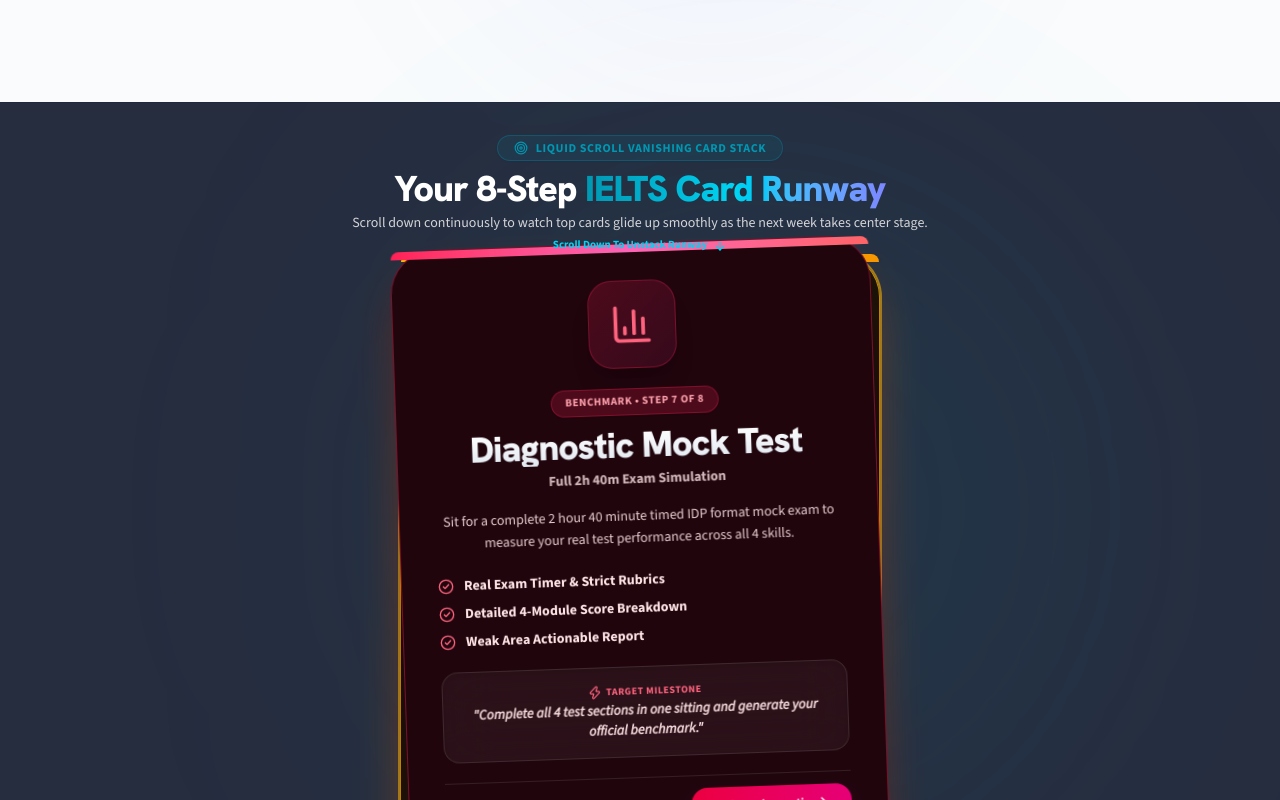
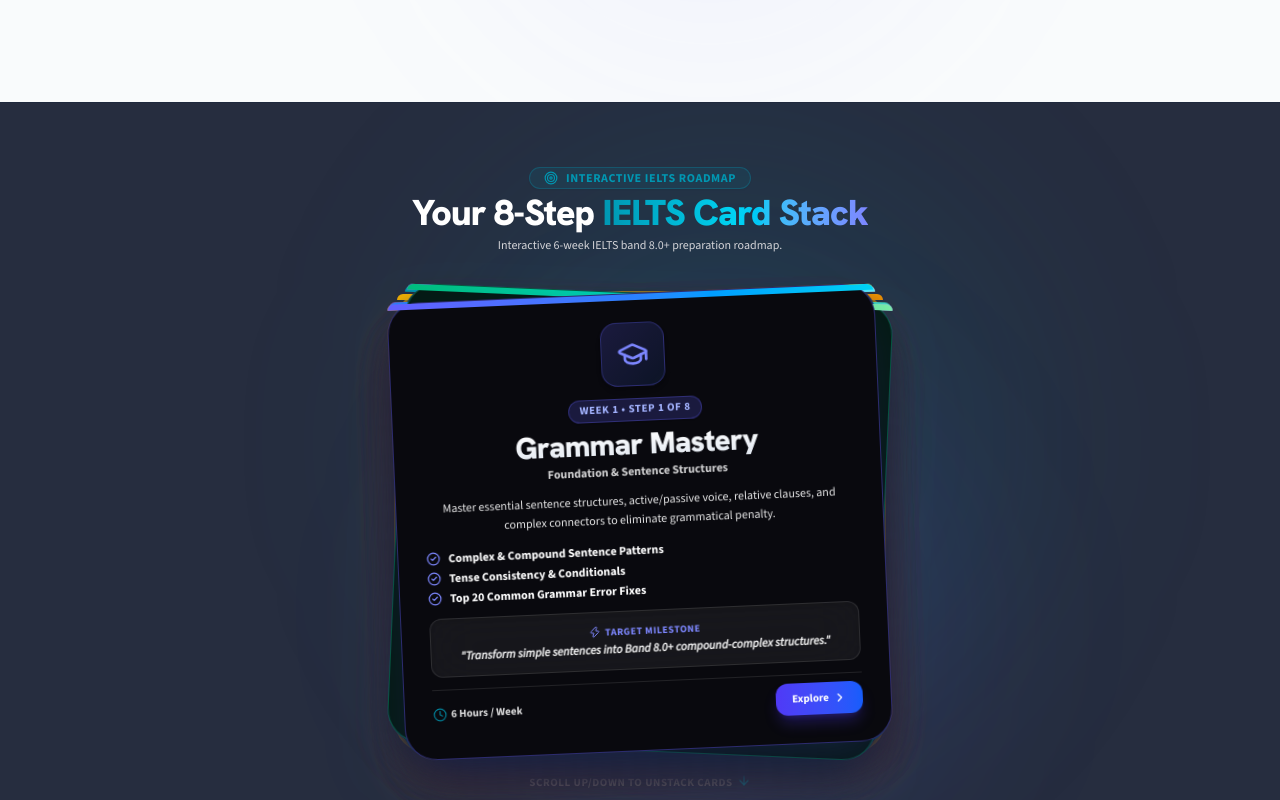
Before and after one commit to farhan5178/itp-verse-v1, a React (Vite) app: page /#/ in a window 1280 px wide. Shown: the part 4860-5660 px from the top of the page. Built offline with nearby package versions, Linux system fonts and the light colour scheme.

Commit message:
features section v3

```diff
--- a/src/components/home/StudyRoadmap.jsx
+++ b/src/components/home/StudyRoadmap.jsx
@@ -1,5 +1,5 @@
-import React, { useRef } from 'react';
-import { motion, useScroll, useTransform, useSpring } from 'framer-motion';
+import React, { useEffect, useRef } from 'react';
+import { motion, useMotionValue, useTransform, useSpring } from 'framer-motion';
 import {
   GraduationCap,
   BookMarked,
@@ -11,6 +11,7 @@
   ShieldCheck,
   CheckCircle2,
   ChevronRight,
+  ChevronLeft,
   Clock,
   Target,
   Zap,
@@ -22,7 +23,7 @@
     stepNumber: 1,
     week: 'Week 1',
     title: 'Grammar Mastery',
-    subtitle: 'Foundation & Complex Sentence Structures',
+    subtitle: 'Foundation & Sentence Structures',
     icon: GraduationCap,
     baseRotation: -2.5,
     cardTheme: {
@@ -216,122 +217,119 @@
   }
 ];
 
-/* Ultra-Smooth Liquid Vanishing Card Component */
-function VanishingCard({ step, index, totalSteps, smoothProgress }) {
+/* Compact Multi-Device Responsive Motion Card */
+function MotionCard({ step, index, totalSteps, smoothProgress }) {
   const IconComponent = step.icon;
   const theme = step.cardTheme;
   const isLast = index === totalSteps - 1;
 
-  // Continuous Step scroll thresholds
-  const start = index / totalSteps;
-  const end = (index + 1) / totalSteps;
-  const fadeStart = start + (0.7 / totalSteps);
+  const stepStart = index / totalSteps;
+  const stepEnd = (index + 1) / totalSteps;
 
-  // Silky 60fps Liquid Physics Transforms
-  const y = useTransform(
+  const translateY = useTransform(
     smoothProgress,
-    [start, end],
-    isLast ? ['0%', '0%'] : ['0%', '-140%']
+    [stepStart, stepEnd],
+    isLast ? [0, 0] : [0, -120]
   );
 
   const opacity = useTransform(
     smoothProgress,
-    [start, fadeStart, end],
-    isLast ? [1, 1, 1] : [1, 0.98, 0]
+    [stepStart, stepStart + (0.7 / totalSteps), stepEnd],
+    isLast ? [1, 1, 1] : [1, 0.95, 0]
   );
 
   const scale = useTransform(
     smoothProgress,
-    [start, end],
-    isLast ? [1, 1] : [1, 0.88]
+    [stepStart, stepEnd],
+    isLast ? [1, 1] : [1, 0.92]
   );
 
   const rotate = useTransform(
     smoothProgress,
-    [start, end],
-    isLast ? [0, 0] : [step.baseRotation, step.baseRotation - 14]
+    [stepStart, stepEnd],
+    isLast ? [0, 0] : [step.baseRotation, step.baseRotation - 8]
   );
 
   return (
     <motion.div
       style={{
-        y,
+        y: useTransform(translateY, (v) => `${v}%`),
         opacity,
         scale,
         rotate,
         zIndex: totalSteps - index,
         willChange: 'transform, opacity'
       }}
-      className="absolute inset-0 flex items-center justify-center p-4 transform-gpu pointer-events-auto"
+      className="absolute inset-0 flex items-center justify-center p-2 sm:p-3 transform-gpu pointer-events-auto"
     >
-      <div className={`group relative w-full max-w-lg rounded-[36px] sm:rounded-[44px] p-6 sm:p-9 shadow-2xl border backdrop-blur-2xl transition-transform duration-200 ${theme.bg}`}>
+      <div className={`group relative w-full rounded-[24px] sm:rounded-[32px] p-4 sm:p-6 lg:p-7 shadow-2xl border backdrop-blur-2xl transition-all duration-300 ${theme.bg}`}>
 
         {/* Accent Top Bar */}
-        <div className={`absolute top-0 left-0 right-0 h-2 bg-gradient-to-r ${theme.bar} rounded-t-[44px]`} />
+        <div className={`absolute top-0 left-0 right-0 h-1.5 bg-gradient-to-r ${theme.bar} rounded-t-[24px] sm:rounded-t-[32px]`} />
 
-        {/* Top Icon Box */}
-        <div className="flex justify-center mb-5">
-          <div className={`w-18 h-18 sm:w-22 sm:h-22 rounded-3xl ${theme.iconBg} flex items-center justify-center shadow-xl transition-transform group-hover:scale-105 duration-300`}>
-            <IconComponent className="w-9 h-9 sm:w-11 sm:h-11" />
+        {/* Compact Responsive Icon Header */}
+        <div className="flex justify-center mb-2 sm:mb-3">
+          <div className={`w-12 h-12 sm:w-16 sm:h-16 rounded-2xl ${theme.iconBg} flex items-center justify-center shadow-md transition-transform group-hover:scale-105 duration-300`}>
+            <IconComponent className="w-6 h-6 sm:w-8 sm:h-8" />
           </div>
         </div>
 
         {/* Top Pill Badge: Week & Step */}
-        <div className="flex items-center justify-center gap-2 mb-3">
-          <span className={`text-[11px] font-black uppercase tracking-wider px-3.5 py-1 rounded-full border shadow-xs ${theme.pill}`}>
+        <div className="flex items-center justify-center gap-2 mb-2">
+          <span className={`text-[10px] sm:text-[11px] font-black uppercase tracking-wider px-2.5 py-0.5 rounded-full border shadow-xs ${theme.pill}`}>
             {step.week} • Step {step.stepNumber} of 8
           </span>
         </div>
 
         {/* Hero Bold Title */}
-        <div className="text-center mb-4">
-          <h3 className="text-3xl sm:text-4xl font-black tracking-tight leading-none mb-1.5 bg-gradient-to-b from-white to-slate-200 bg-clip-text text-transparent">
+        <div className="text-center mb-2 sm:mb-3">
+          <h3 className="text-xl sm:text-2xl lg:text-3xl font-black tracking-tight leading-none mb-1 bg-gradient-to-b from-white to-slate-200 bg-clip-text text-transparent">
             {step.title}
           </h3>
-          <p className="text-xs sm:text-sm font-bold opacity-80">
+          <p className="text-[11px] sm:text-xs font-bold opacity-80 line-clamp-1">
             {step.subtitle}
           </p>
         </div>
 
-        {/* Paragraph Description */}
-        <p className="text-xs sm:text-sm font-medium leading-relaxed text-center opacity-90 mb-5 max-w-md mx-auto line-clamp-3">
+        {/* Description Paragraph */}
+        <p className="text-[11px] sm:text-xs font-medium leading-relaxed text-center opacity-90 mb-3 max-w-md mx-auto line-clamp-2">
           {step.description}
         </p>
 
         {/* Highlights Checklist */}
-        <div className="space-y-2 mb-5 max-w-md mx-auto">
+        <div className="space-y-1 mb-3 max-w-md mx-auto">
           {step.highlights.map((h, i) => (
-            <div key={i} className="flex items-center gap-2.5 text-xs sm:text-sm font-bold text-left">
-              <CheckCircle2 className={`w-4 h-4 shrink-0 ${theme.bulletIcon}`} />
+            <div key={i} className="flex items-center gap-2 text-[11px] sm:text-xs font-bold text-left">
+              <CheckCircle2 className={`w-3.5 h-3.5 shrink-0 ${theme.bulletIcon}`} />
               <span className="truncate">{h}</span>
             </div>
           ))}
         </div>
 
         {/* Target Milestone Box */}
-        <div className="p-3.5 sm:p-4 rounded-2xl bg-white/5 dark:bg-black/20 backdrop-blur-xl border border-white/10 mb-5 text-center shadow-inner">
-          <span className={`text-[10px] font-black uppercase tracking-wider flex items-center justify-center gap-1 mb-0.5 ${theme.accent}`}>
-            <Zap className="w-3.5 h-3.5" />
+        <div className="p-2.5 sm:p-3 rounded-xl bg-white/5 dark:bg-black/20 backdrop-blur-xl border border-white/10 mb-3 text-center shadow-inner">
+          <span className={`text-[9px] sm:text-[10px] font-black uppercase tracking-wider flex items-center justify-center gap-1 mb-0.5 ${theme.accent}`}>
+            <Zap className="w-3 h-3" />
             <span>Target Milestone</span>
           </span>
-          <p className="text-xs sm:text-sm font-extrabold italic opacity-95 line-clamp-2">
+          <p className="text-[11px] sm:text-xs font-extrabold italic opacity-95 line-clamp-1">
             "{step.sampleTask}"
           </p>
         </div>
 
         {/* Bottom Meta & Action Button */}
-        <div className="flex items-center justify-between pt-3 border-t border-white/10">
-          <div className="flex items-center gap-1.5 text-xs font-black opacity-85">
-            <Clock className="w-4 h-4 text-[#0097B2]" />
-            <span>{step.duration}</span>
+        <div className="flex items-center justify-between pt-2 border-t border-white/10">
+          <div className="flex items-center gap-1 text-[11px] font-black opacity-85">
+            <Clock className="w-3.5 h-3.5 text-[#0097B2]" />
+            <span className="truncate">{step.duration}</span>
           </div>
 
           <button
             type="button"
-            className={`px-5 py-2.5 rounded-2xl font-black text-xs transition-all cursor-pointer flex items-center gap-1.5 ${theme.btn}`}
+            className={`px-3.5 py-1.5 sm:px-4 sm:py-2 rounded-xl font-black text-[11px] transition-all cursor-pointer flex items-center gap-1 ${theme.btn}`}
           >
-            <span>Explore {step.title.split(' ')[0]}</span>
-            <ChevronRight className="w-4 h-4" />
+            <span>Explore</span>
+            <ChevronRight className="w-3.5 h-3.5" />
           </button>
         </div>
 
@@ -343,74 +341,144 @@
 export default function StudyRoadmap() {
   const containerRef = useRef(null);
 
-  /* Scroll Progress Tracker across 600vh scroll runway */
-  const { scrollYProgress } = useScroll({
-    target: containerRef,
-    offset: ['start start', 'end end']
+  const rawProgress = useMotionValue(0);
+
+  const smoothProgress = useSpring(rawProgress, {
+    stiffness: 80,
+    damping: 20,
+    mass: 0.5,
+    restDelta: 0.0001
   });
 
-  /* Low Stiffness & High Damping for Liquid Ultra-Smooth Continuous Inertia Glide */
-  const smoothProgress = useSpring(scrollYProgress, {
-    stiffness: 40,
-    damping: 28,
-    mass: 1.2,
-    restDelta: 0.0001
-  });
+  const touchStartYRef = useRef(0);
+
+  useEffect(() => {
+    const node = containerRef.current;
+    if (!node) return;
+
+    const handleWheel = (e) => {
+      const rect = node.getBoundingClientRect();
+      const vh = window.innerHeight;
+
+      const isInFocus = rect.top <= 60 && rect.bottom >= vh - 60;
+      if (!isInFocus) return;
+
+      const delta = e.deltaY;
+      const sensitivity = 0.00085;
+      const current = rawProgress.get();
+
+      if (delta < 0 && current <= 0) return;
+      if (delta > 0 && current >= 1) return;
+
+      e.preventDefault();
+      const next = Math.max(0, Math.min(1, current + delta * sensitivity));
+      rawProgress.set(next);
+    };
+
+    const handleTouchStart = (e) => {
+      if (e.touches.length === 1) {
+        touchStartYRef.current = e.touches[0].clientY;
+      }
+    };
+
+    const handleTouchMove = (e) => {
+      if (e.touches.length !== 1) return;
+
+      const rect = node.getBoundingClientRect();
+      const vh = window.innerHeight;
+
+      const isInFocus = rect.top <= 60 && rect.bottom >= vh - 60;
+      if (!isInFocus) return;
+
+      const currentY = e.touches[0].clientY;
+      const deltaY = touchStartYRef.current - currentY;
+      touchStartYRef.current = currentY;
+
+      const sensitivity = 0.0025;
+      const current = rawProgress.get();
+
+      if (deltaY < 0 && current <= 0) return;
+      if (deltaY > 0 && current >= 1) return;
+
+      if (e.cancelable) e.preventDefault();
+      const next = Math.max(0, Math.min(1, current + deltaY * sensitivity));
+      rawProgress.set(next);
+    };
+
+    node.addEventListener('wheel', handleWheel, { passive: false });
+    node.addEventListener('touchstart', handleTouchStart, { passive: true });
+    node.addEventListener('touchmove', handleTouchMove, { passive: false });
+
+    return () => {
+      node.removeEventListener('wheel', handleWheel);
+      node.removeEventListener('touchstart', handleTouchStart);
+      node.removeEventListener('touchmove', handleTouchMove);
+    };
+  }, [rawProgress]);
+
+  const handleNextStep = () => {
+    const current = rawProgress.get();
+    const next = Math.min(1, current + (1 / ROADMAP_STEPS.length));
+    rawProgress.set(next);
+  };
+
+  const handlePrevStep = () => {
+    const current = rawProgress.get();
+    const prev = Math.max(0, current - (1 / ROADMAP_STEPS.length));
+    rawProgress.set(prev);
+  };
+
+  const totalSteps = ROADMAP_STEPS.length;
 
   return (
     <section
       ref={containerRef}
       id="study-roadmap"
-      className="relative bg-slate-900/90 dark:bg-[#050508] border-t border-slate-800/80 min-h-[550vh]"
+      className="relative bg-slate-900/90 dark:bg-[#050508] py-8 sm:py-12 lg:py-16 border-t border-slate-800/80 min-h-screen overflow-hidden"
     >
-      {/* Background Decorative Ambient Glows */}
-      <div className="absolute top-20 left-1/3 w-[650px] h-[650px] bg-[#0097B2]/10 dark:bg-[#0097B2]/15 rounded-full blur-[140px] pointer-events-none" />
-      <div className="absolute bottom-20 right-1/4 w-[550px] h-[550px] bg-indigo-500/10 dark:bg-indigo-500/15 rounded-full blur-[120px] pointer-events-none" />
+      {/* Background Glows */}
+      <div className="absolute top-10 left-1/3 w-[400px] sm:w-[600px] h-[400px] sm:h-[600px] bg-[#0097B2]/10 dark:bg-[#0097B2]/15 rounded-full blur-[100px] pointer-events-none" />
+      <div className="absolute bottom-10 right-1/4 w-[350px] sm:w-[500px] h-[350px] sm:h-[500px] bg-indigo-500/10 dark:bg-indigo-500/15 rounded-full blur-[90px] pointer-events-none" />
 
-      {/* ── STICKY VIEWPORT CONTAINER ── */}
-      <div className="sticky top-0 h-screen flex flex-col justify-between py-8 px-4 sm:px-6 lg:px-8 overflow-hidden z-10">
+      <div className="relative max-w-4xl mx-auto px-4 sm:px-6 lg:px-8 z-10">
 
-        {/* ── Section Header ── */}
-        <div className="text-center max-w-3xl mx-auto shrink-0 z-20">
-          <div className="inline-flex items-center gap-2 px-4 py-1 rounded-full bg-[#0097B2]/10 border border-[#0097B2]/30 text-[#0097B2] dark:text-cyan-400 text-xs font-black uppercase tracking-wider mb-2 shadow-xs">
+        {/* ── Section Header (Isolated from card viewport so zero overlapping happens!) ── */}
+        <div className="text-center max-w-3xl mx-auto mb-4 sm:mb-6">
+          <div className="inline-flex items-center gap-2 px-3.5 py-0.5 rounded-full bg-[#0097B2]/10 border border-[#0097B2]/30 text-[#0097B2] dark:text-cyan-400 text-[10px] sm:text-xs font-black uppercase tracking-wider mb-1 shadow-xs">
             <Target className="w-3.5 h-3.5" />
-            <span>Liquid Scroll Vanishing Card Stack</span>
+            <span>Interactive IELTS Roadmap</span>
           </div>
 
-          <h2 className="text-2xl sm:text-3xl lg:text-4xl font-black text-white tracking-tight">
+          <h2 className="text-xl sm:text-3xl lg:text-4xl font-black text-white tracking-tight">
             Your 8-Step{' '}
             <span className="bg-gradient-to-r from-[#0097B2] via-cyan-400 to-indigo-400 bg-clip-text text-transparent">
-              IELTS Card Runway
+              IELTS Card Stack
             </span>
           </h2>
 
-          <p className="text-xs sm:text-sm text-zinc-300 font-medium mt-1">
-            Scroll down continuously to watch top cards glide up smoothly as the next week takes center stage.
+          <p className="text-[11px] sm:text-xs text-zinc-300 font-medium mt-1 max-w-md mx-auto">
+            Interactive 6-week IELTS band 8.0+ preparation roadmap.
           </p>
-
-          <div className="mt-2 inline-flex items-center gap-1.5 text-[11px] font-extrabold text-cyan-400 animate-bounce">
-            <span>Scroll Down To Unstack Runway</span>
-            <ArrowDown className="w-3.5 h-3.5" />
-          </div>
         </div>
 
-        {/* ── FIXED POSITIONAL CARD STACK VIEWPORT ── */}
-        <div className="relative flex-grow w-full max-w-lg mx-auto my-2">
+        {/* ── CARD DECK CONTAINER (Calculated height so cards NEVER collide with Header!) ── */}
+        <div className="relative w-full max-w-xs sm:max-w-md lg:max-w-lg mx-auto h-[420px] sm:h-[460px] lg:h-[490px] mt-2 mb-2">
           {ROADMAP_STEPS.map((step, index) => (
-            <VanishingCard
+            <MotionCard
               key={step.stepNumber}
               step={step}
               index={index}
-              totalSteps={ROADMAP_STEPS.length}
+              totalSteps={totalSteps}
               smoothProgress={smoothProgress}
             />
           ))}
         </div>
 
-        {/* Bottom Helper Progress Bar */}
-        <div className="text-center shrink-0 z-20">
-          <span className="text-[11px] font-black uppercase tracking-wider text-zinc-500">
-            Scroll Through Week 1 to 6 & Diagnostic Mock Test
+        {/* Bottom Helper Cue */}
+        <div className="text-center mt-2">
+          <span className="text-[10px] sm:text-[11px] font-black uppercase tracking-wider text-zinc-500 flex items-center justify-center gap-1">
+            <span>Scroll Up/Down To Unstack Cards</span>
+            <ArrowDown className="w-3.5 h-3.5 animate-bounce text-[#0097B2]" />
           </span>
         </div>
 
```
